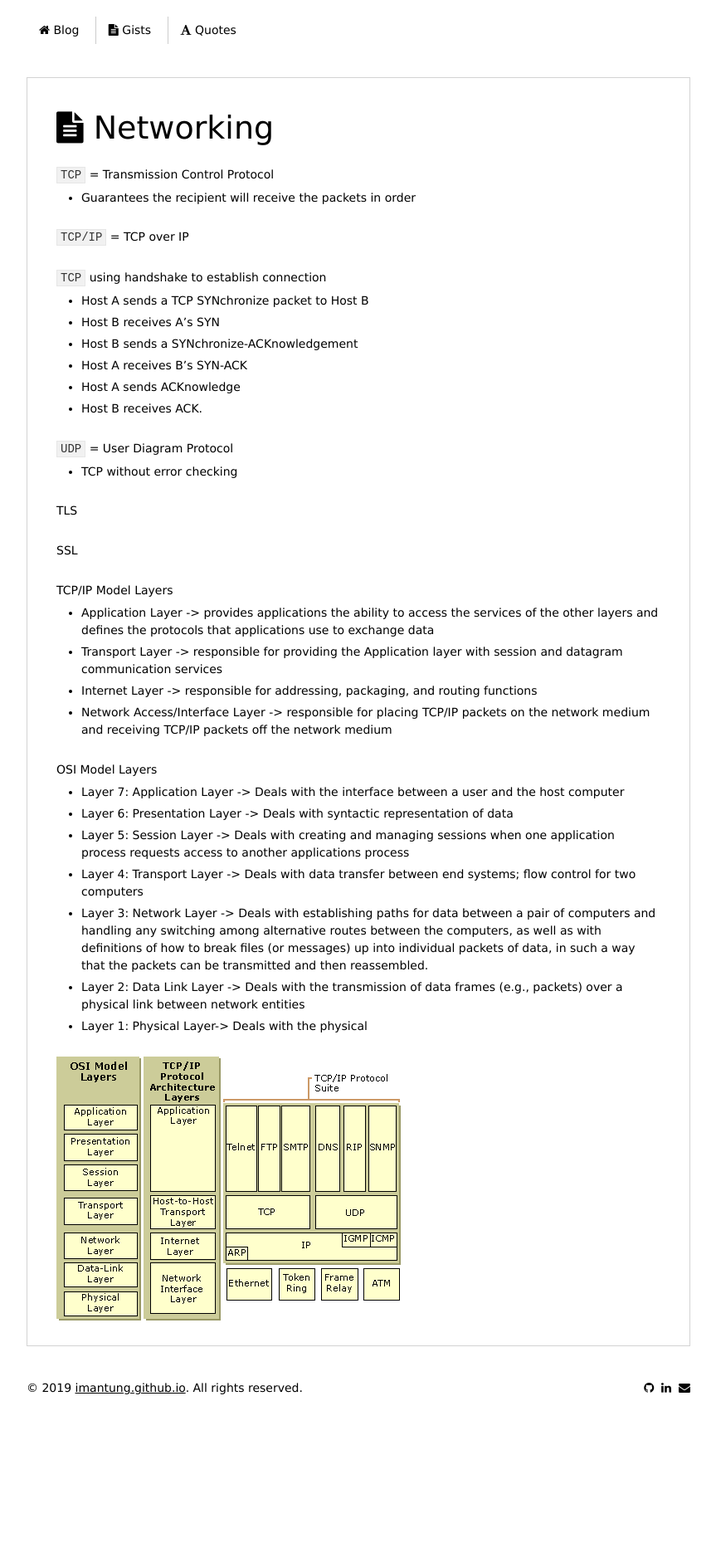
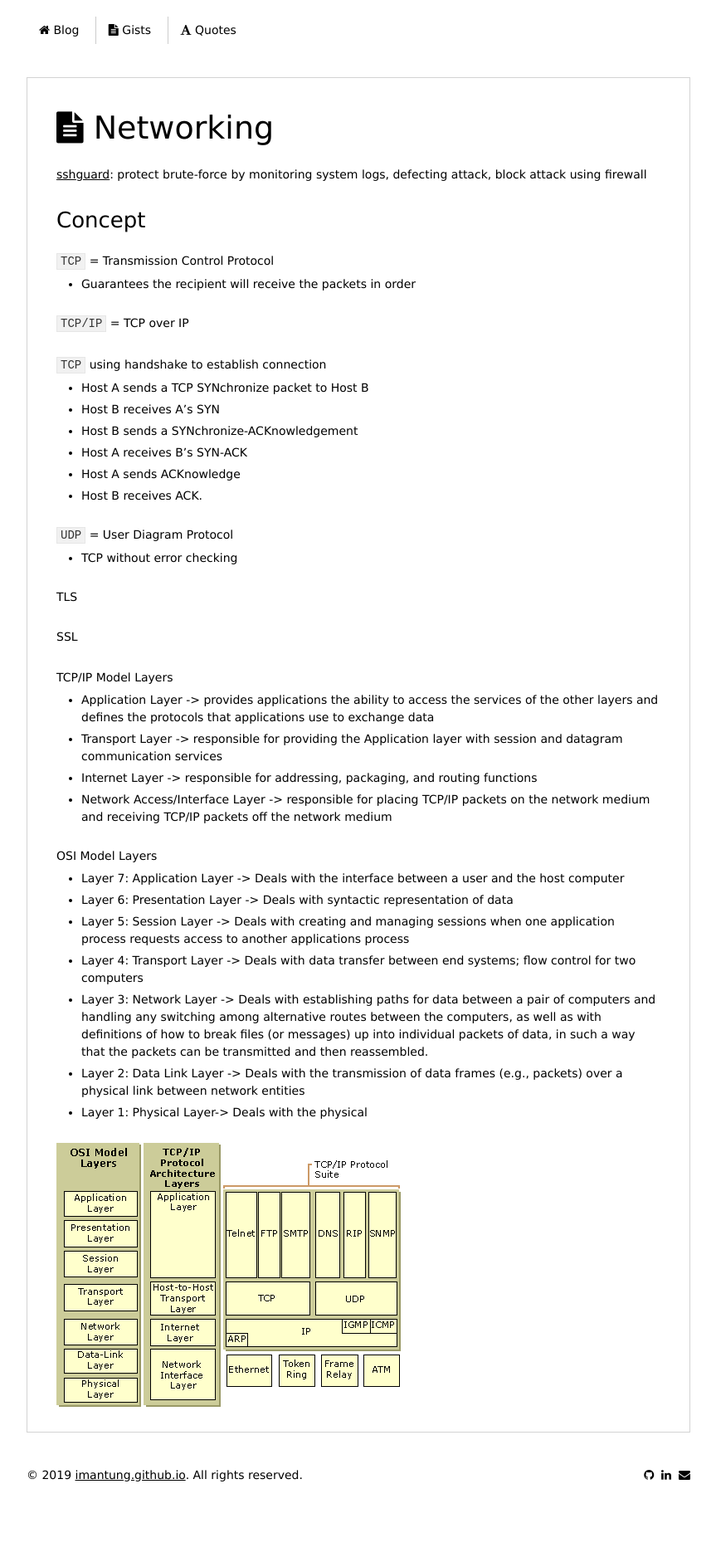
Before and after one commit to imantung/imantung.github.io, a Jekyll site: the page built from gist/networking.md, in a window 1280 px wide. Shown: the whole page at 83% size, without its empty margins (208-1071 px from the left). Built offline with Jekyll 4.4.1, drawn with Linux system fonts in a browser that asks for light colours; nearby versions of some CDN libraries; before the commit the page ends 1783 px from its top, so only the background shows below that.

Commit message:
update content

```diff
--- a/gist/networking.md
+++ b/gist/networking.md
@@ -2,6 +2,10 @@
 layout: gist
 title: Networking
 ---
+
+[sshguard](https://www.sshguard.net/): protect brute-force by monitoring system logs, defecting attack, block attack using firewall
+
+### Concept
 
 `TCP` = Transmission Control Protocol
   - Guarantees the recipient will receive the packets in order
```
Also changed, not shown: gist/go-libraries.md (+1 -0 lines), gist/k8s.md (+1 -1 lines), gist/web-development.md (renamed from gist/web-api.md, +3 -0 lines).
